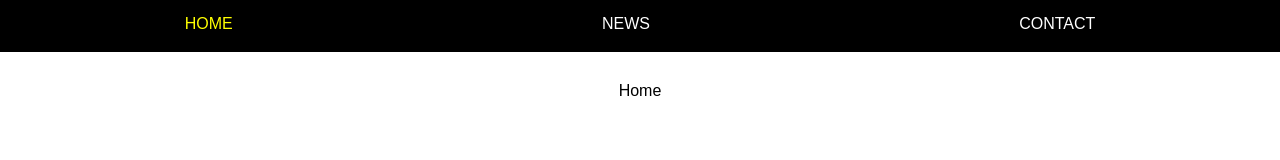
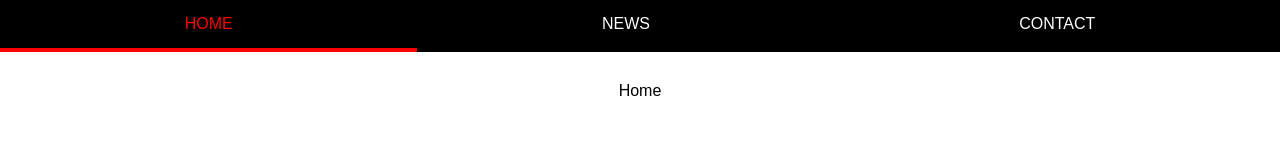
Before and after one commit to dariusz75/react-router, a React (Create React App) app: page / in a window 1280 px wide. Shown: the top 160 px of the page. Built offline with nearby package versions, Linux system fonts and the light colour scheme.

Commit message:
active class

```diff
--- a/src/App.css
+++ b/src/App.css
@@ -29,10 +29,14 @@ a {
 }
 
 a:hover {
-  color: yellow;
+  color: red;
 }
 
 section {
   padding: 30px 0 0 0;
   text-align: center;
 }
+
+.active {
+  border-bottom: 4px solid red;
+}
--- a/src/App.js
+++ b/src/App.js
@@ -1,4 +1,4 @@
-import { BrowserRouter as Router, Route, Link } from "react-router-dom";
+import { BrowserRouter as Router, Route, NavLink } from "react-router-dom";
 import "./App.css";
 import { Home, News, Contact } from "./components";
 
@@ -10,13 +10,15 @@ function App() {
           <nav>
             <ul>
               <li>
-                <Link to="/">Home</Link>
+                <NavLink to="/" exact>
+                  Home
+                </NavLink>
               </li>
               <li>
-                <Link to="/news">News</Link>
+                <NavLink to="/news">News</NavLink>
               </li>
               <li>
-                <Link to="/contact">Contact</Link>
+                <NavLink to="/contact">Contact</NavLink>
               </li>
             </ul>
           </nav>
```
